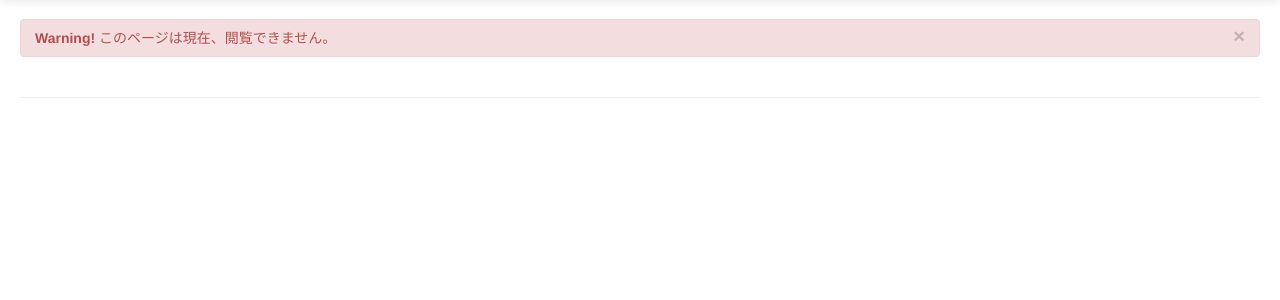
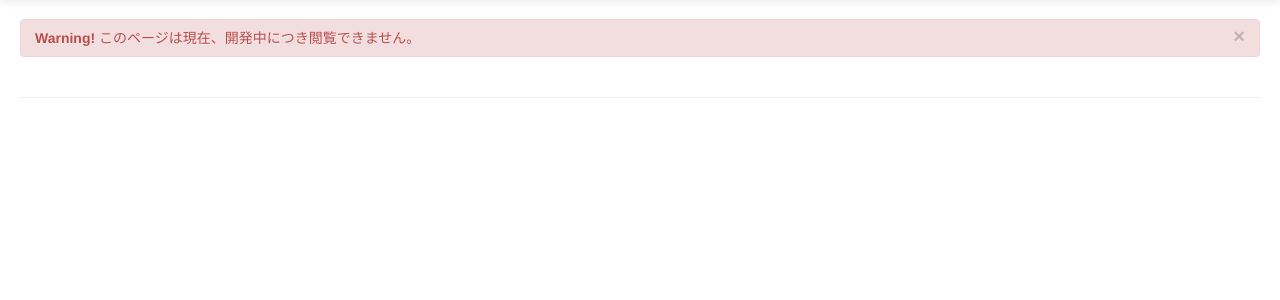
Before and after one commit to syon-tsukayama/video_contents, a PHP site: page / in a window 1280 px wide. Shown: the part 41-341 px from the top of the page. Run offline with PHP 8.4, Linux system fonts and the light colour scheme; data that the repository does not hold is empty.

Commit message:
ページが表示できない場合の文言修正

```diff
--- a/index.php
+++ b/index.php
@@ -146,7 +146,7 @@ if(empty($row['template_name']) || !is_file('./tpl/'.$row['template_name']))
 
                     <div class="alert alert-error">
                         <button type="button" class="close" data-dismiss="alert">&times;</button>
-                        <strong>Warning!</strong> このページは現在、閲覧できません。
+                        <strong>Warning!</strong> このページは現在、開発中につき閲覧できません。
                     </div>
 
                 </div>
```
